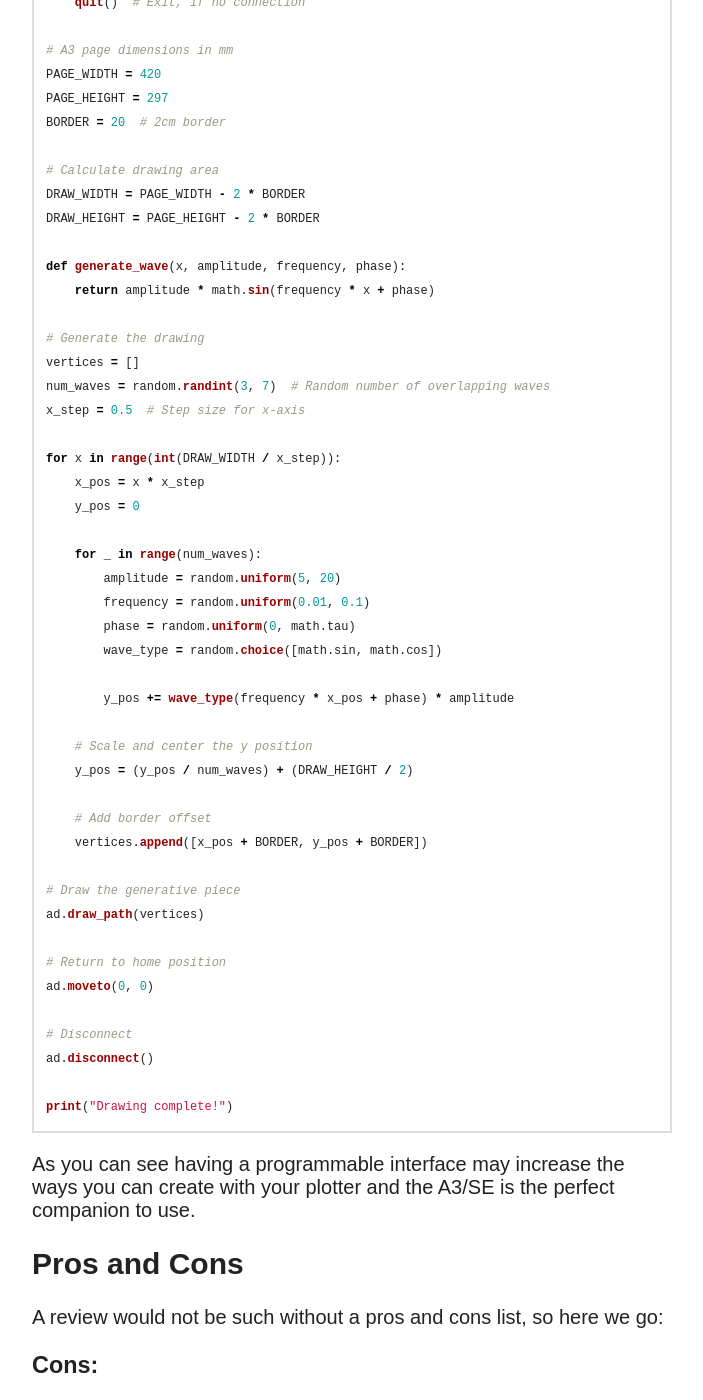
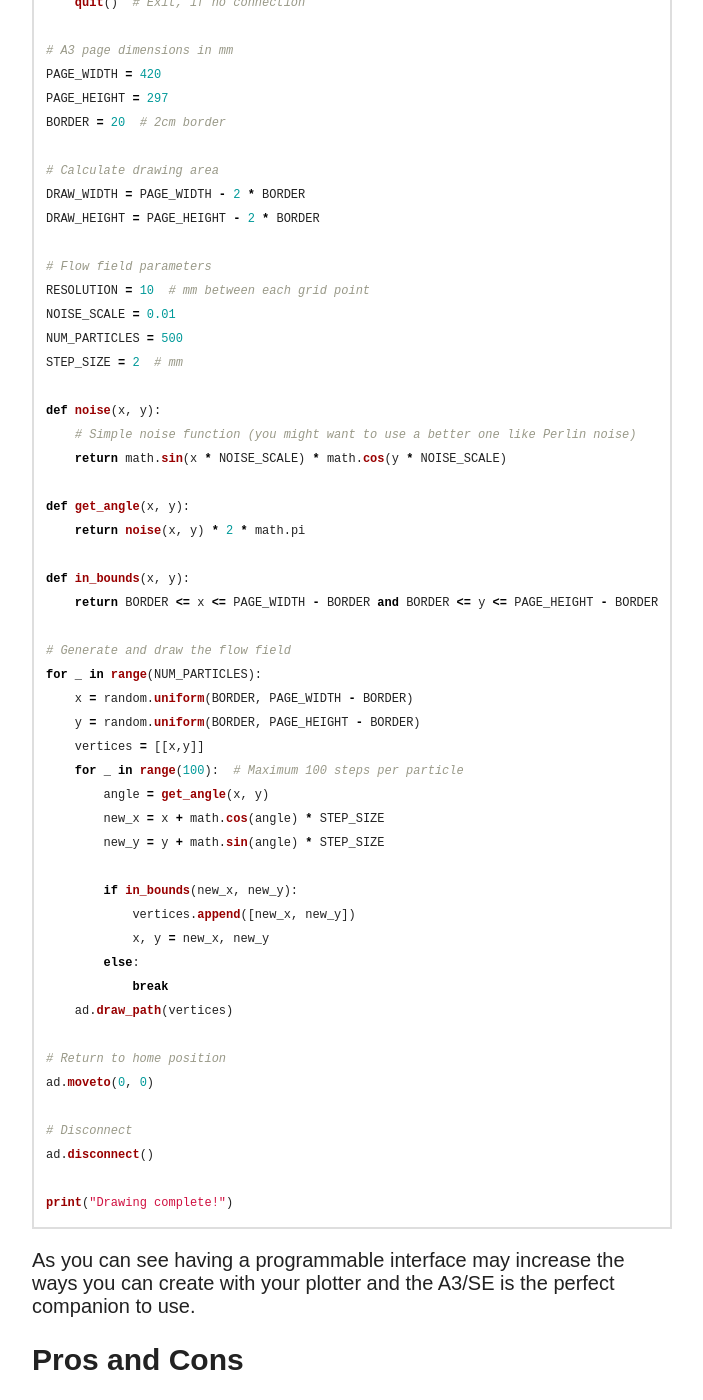
Before and after one commit to luca/luca.github.com, a Jekyll site: the page built from art/idraw-a3se-review.md, in a window 1280 px wide and 1400 px high, scrolled down 14259 px. Shown: the whole window, without its empty margins (288-991 px from the left). Built offline with Jekyll 4.4.1, drawn with Linux system fonts in a browser that asks for light colours; nearby versions of some CDN libraries; some of the changed text lies outside the part shown.

Commit message:
Changes the python final script

````diff
--- a/art/idraw-a3se-review.md
+++ b/art/idraw-a3se-review.md
@@ -276,7 +276,7 @@ While in interactive mode you can use a number of methods to draw and move the p
 * `draw_path()` Draw a path defined by a coordinate list.
 
 
-Here is a more complex example using math and the API to draw a sequence of waves on the page:
+Here is a more complex example using math and the API to draw a flow field on the page:
 
 ```python
 import math
@@ -299,34 +299,38 @@ BORDER = 20  # 2cm border
 DRAW_WIDTH = PAGE_WIDTH - 2 * BORDER
 DRAW_HEIGHT = PAGE_HEIGHT - 2 * BORDER
 
-def generate_wave(x, amplitude, frequency, phase):
-    return amplitude * math.sin(frequency * x + phase)
+# Flow field parameters
+RESOLUTION = 10  # mm between each grid point
+NOISE_SCALE = 0.01
+NUM_PARTICLES = 500
+STEP_SIZE = 2  # mm
 
-# Generate the drawing
-vertices = []
-num_waves = random.randint(3, 7)  # Random number of overlapping waves
-x_step = 0.5  # Step size for x-axis
+def noise(x, y):
+    # Simple noise function (you might want to use a better one like Perlin noise)
+    return math.sin(x * NOISE_SCALE) * math.cos(y * NOISE_SCALE)
 
-for x in range(int(DRAW_WIDTH / x_step)):
-    x_pos = x * x_step
-    y_pos = 0
+def get_angle(x, y):
+    return noise(x, y) * 2 * math.pi
 
-    for _ in range(num_waves):
-        amplitude = random.uniform(5, 20)
-        frequency = random.uniform(0.01, 0.1)
-        phase = random.uniform(0, math.tau)
-        wave_type = random.choice([math.sin, math.cos])
+def in_bounds(x, y):
+    return BORDER <= x <= PAGE_WIDTH - BORDER and BORDER <= y <= PAGE_HEIGHT - BORDER
 
-        y_pos += wave_type(frequency * x_pos + phase) * amplitude
+# Generate and draw the flow field
+for _ in range(NUM_PARTICLES):
+    x = random.uniform(BORDER, PAGE_WIDTH - BORDER)
+    y = random.uniform(BORDER, PAGE_HEIGHT - BORDER)
+    vertices = [[x,y]]
+    for _ in range(100):  # Maximum 100 steps per particle
+        angle = get_angle(x, y)
+        new_x = x + math.cos(angle) * STEP_SIZE
+        new_y = y + math.sin(angle) * STEP_SIZE
 
-    # Scale and center the y position
-    y_pos = (y_pos / num_waves) + (DRAW_HEIGHT / 2)
-
-    # Add border offset
-    vertices.append([x_pos + BORDER, y_pos + BORDER])
-
-# Draw the generative piece
-ad.draw_path(vertices)
+        if in_bounds(new_x, new_y):
+            vertices.append([new_x, new_y])
+            x, y = new_x, new_y
+        else:
+            break
+    ad.draw_path(vertices)
 
 # Return to home position
 ad.moveto(0, 0)
````
